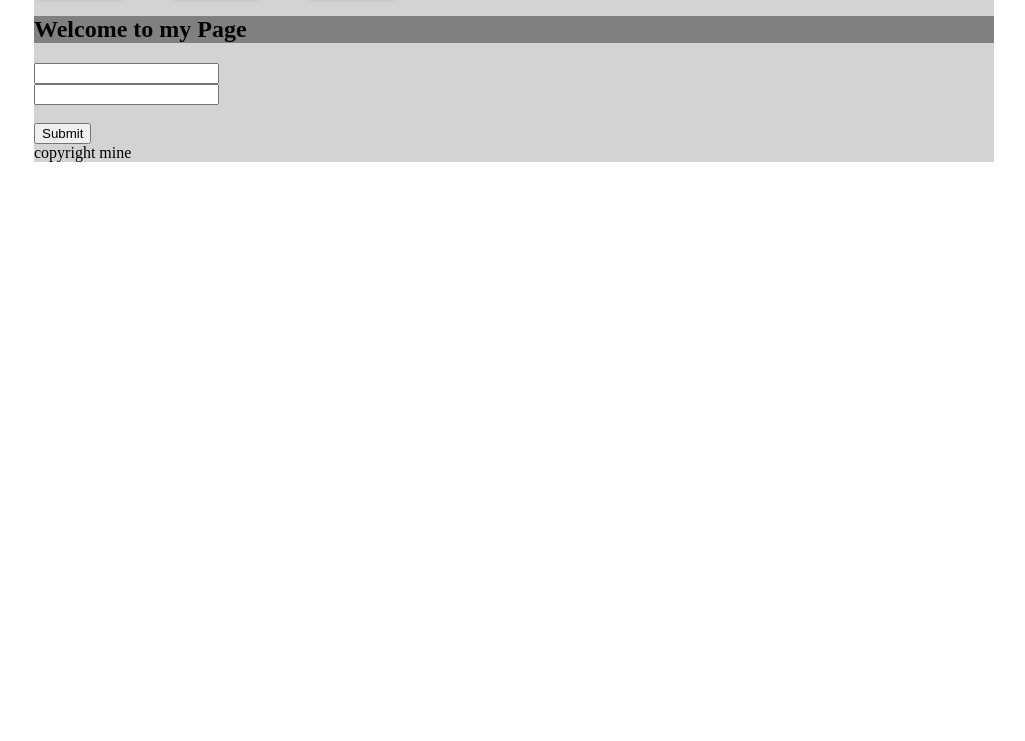
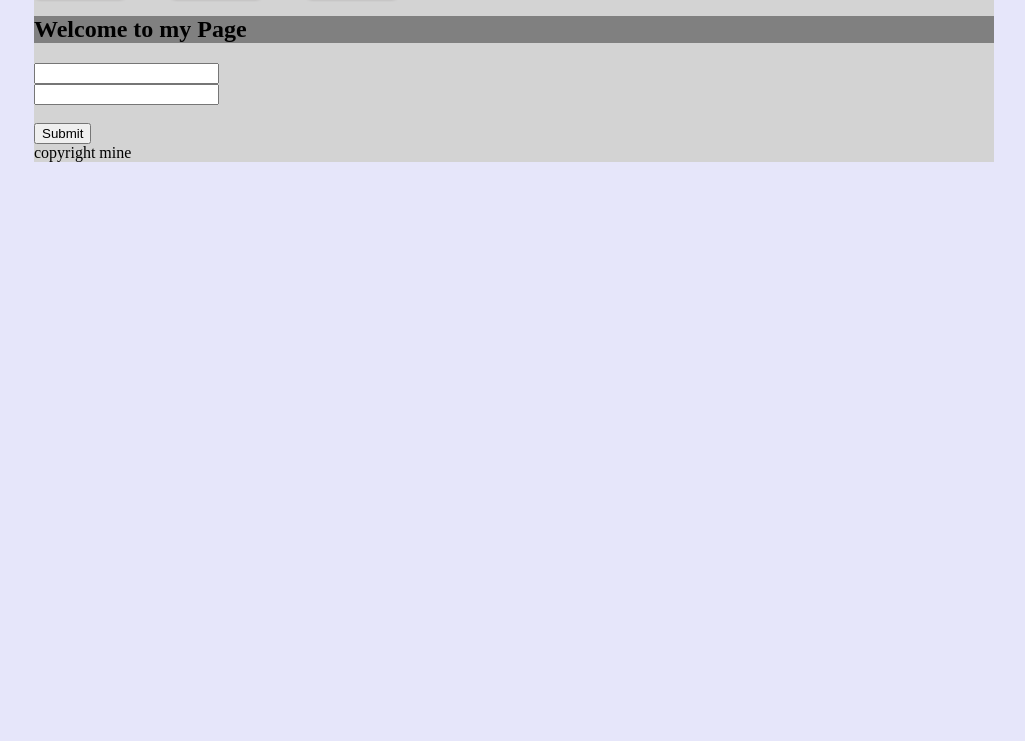
Before and after one commit to Muazzi/MyFirstProject, a plain HTML site: page index.html in a window 1280 px wide. Shown: the part 59-800 px from the top of the page, without its empty margins (126-1151 px from the left). Drawn offline with Linux system fonts and the light colour scheme.

Commit message:
bg to  lavender

```diff
--- a/styles.css
+++ b/styles.css
@@ -1,5 +1,5 @@
 body {
-
+background-color: lavender;
 
 
 }
```
